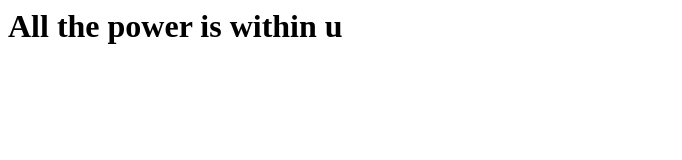
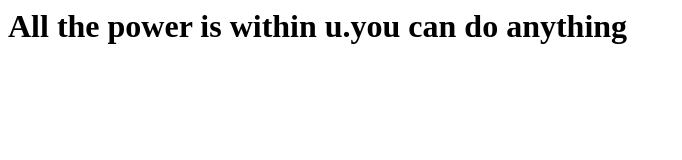
Before and after one commit to sujithbuoy/firstgitrepo, a plain HTML site: page index.html in a window 1280 px wide. Shown: the whole page, without its empty margins (0-682 px from the left). Drawn offline with Linux system fonts and the light colour scheme.

Commit message:
completed the first quote

```diff
--- a/index.html
+++ b/index.html
@@ -1,5 +1,5 @@
 <html>
 <body>
-<h1>All the power is within u</h1>
+<h1>All the power is within u.you can do anything</h1>
 </body>
 </html>
```
